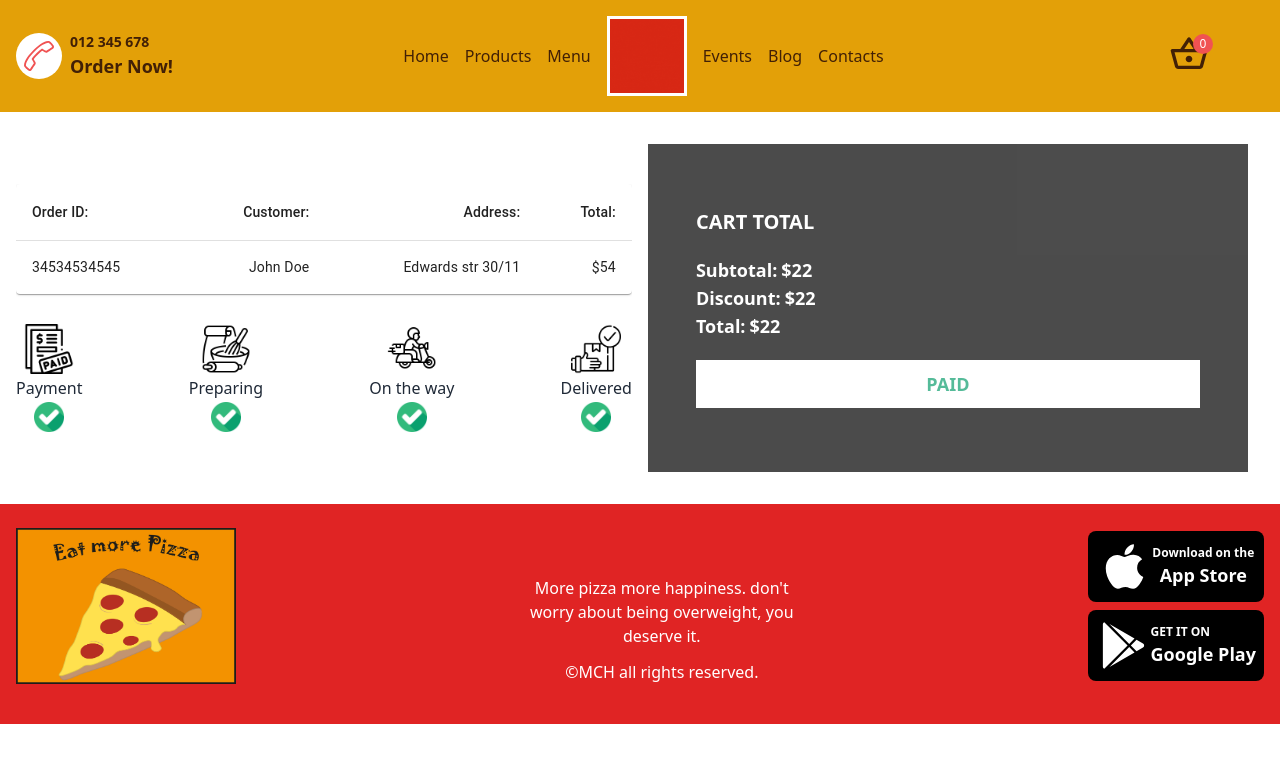
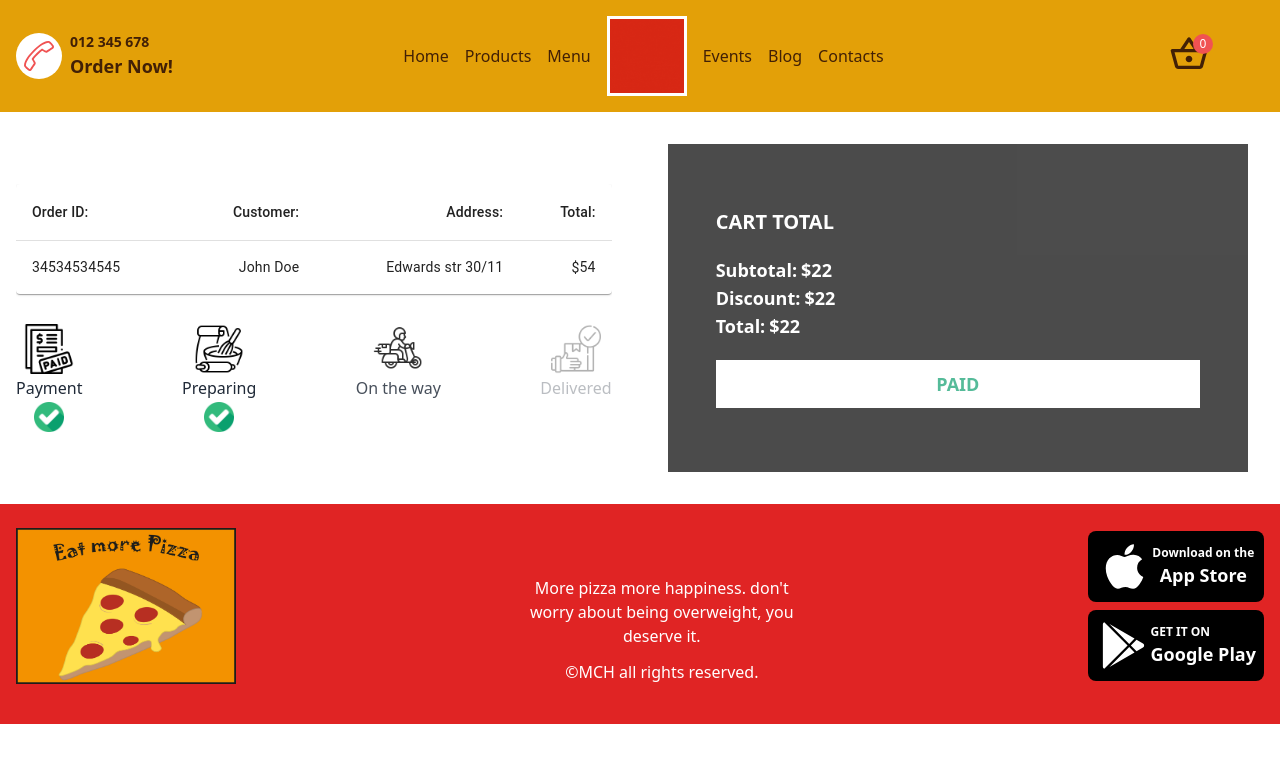
Before and after one commit to Chuloshnikov/mchpizzastore, a Next.js app: page /order/1 in a window 1280 px wide. Shown: the top 762 px of the page. Built offline with nearby package versions, Linux system fonts and the light colour scheme.

Commit message:
OrderPageStatus done

```diff
--- a/src/pages/order/[id].tsx
+++ b/src/pages/order/[id].tsx
@@ -27,6 +27,8 @@ function createData(
 
 const Order = () => {
 
+    const status = 0;
+
     const statusClass = (index) => {
         if (index - status < 1) return styles.done;
         if (index - status === 1) return styles.inProgress;
@@ -35,7 +37,7 @@ const Order = () => {
 
   return (
     <div className='w-full bg-white text-gray-800 px-4'>
-        <div className='max-w-contentContainer mx-auto flex items-center py-4 xs:flex-col lg:flex-row'>
+        <div className='max-w-contentContainer mx-auto flex gap-10 items-center py-4 xs:flex-col lg:flex-row'>
             <div className='w-2/3 h-full xs:w-full flex flex-col items-center justify-center overflow-hidden relative'>
                 <div className='mb-[30px] w-full'>
                     <TableContainer component={Paper}>
@@ -68,38 +70,38 @@ const Order = () => {
                 </div>
                 <div className={styles.statusItems}>
                     <div className={styles.status}>
-                        <div className={styles.statusItem}>
+                        <div className={statusClass(0)}>
                             <Image src={paid} width={50} height={50} alt="paid"/>
                             <span>Payment</span>
                             <div className={styles.checkedIcon}>
-                                <Image src={checked} width={30} height={30} alt="checked"/>
+                                <Image className={styles.checkedIcon} src={checked} width={30} height={30} alt="checked"/>
                             </div>
                         </div>
                     </div>
                     <div className={styles.status}>
-                        <div className={styles.statusItem}>
+                        <div className={statusClass(0)}>
                             <Image src={bake} width={50} height={50} alt="bake"/>
                             <span>Preparing</span>
                             <div className={styles.checkedIcon}>
-                                <Image src={checked} width={30} height={30} alt="checked"/>
+                                <Image className={styles.checkedIcon} src={checked} width={30} height={30} alt="checked"/>
                             </div>
                         </div>
                     </div>
                     <div className={styles.status}>
-                        <div className={styles.statusItem}>
+                        <div className={statusClass(1)}>
                             <Image src={bike} width={50} height={50} alt="bike"/>
                             <span>On the way</span>
                             <div className={styles.checkedIcon}>
-                                <Image src={checked} width={30} height={30} alt="checked"/>
+                                <Image className={styles.checkedIcon} src={checked} width={30} height={30} alt="checked"/>
                             </div>
                         </div>
                     </div>
                     <div className={styles.status}>
-                        <div className={styles.statusItem}>
+                        <div className={statusClass(2)}>
                             <Image src={delivered} width={50} height={50} alt="delivered"/>
                             <span>Delivered</span>
                             <div className={styles.checkedIcon}>
-                                <Image src={checked} width={30} height={30} alt="checked"/>
+                                <Image className={styles.checkedIcon} src={checked} width={30} height={30} alt="checked"/>
                             </div>
                         </div>
                     </div>
--- a/src/styles/OrderStatusItems.module.css
+++ b/src/styles/OrderStatusItems.module.css
@@ -8,9 +8,38 @@
 
 }
 
-.statusItem {
+.done {
     display: flex;
     flex-direction: column;
     align-items: center;
     gap: 2px;
 }
+
+.inProgress {
+    display: flex;
+    flex-direction: column;
+    align-items: center;
+    gap: 2px;
+    animation: inProgress 1s ease infinite alternate;
+}
+
+@keyframes inProgress {
+    from {
+        opacity: 0;
+    }
+    to {
+        opacity: 1;
+    }
+}
+
+.undone {
+    display: flex;
+    flex-direction: column;
+    align-items: center;
+    gap: 2px;
+    opacity: 0.3;
+}
+
+.undone .checkedIcon, .inProgress .checkedIcon {
+    display: none;
+}
```
